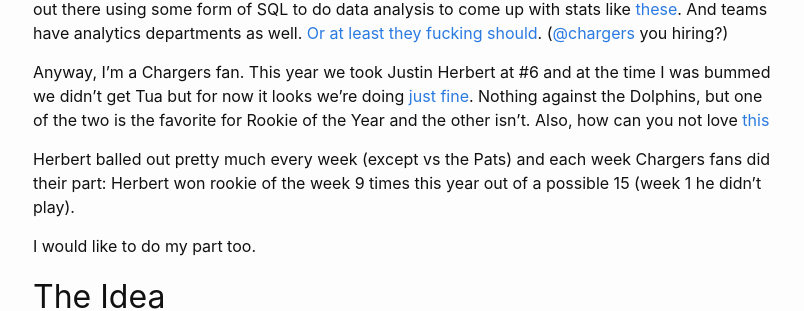
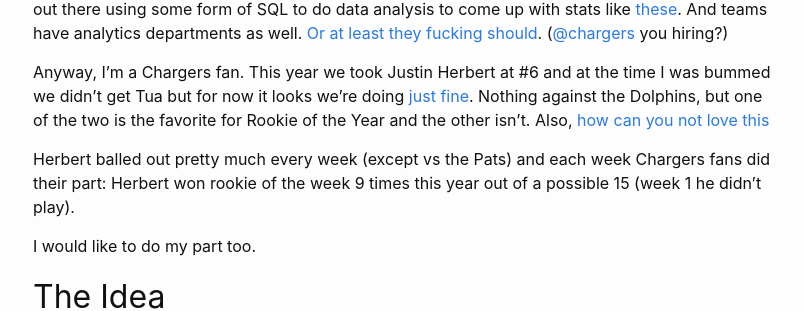
Before and after one commit to ayyjohn/ayyjohn.github.io, a Jekyll site: the page built from _posts/2021-01-11-herbie-for-roty.markdown, in a window 1280 px wide and 900 px high, scrolled down 583 px. Shown: the part 174-485 px from the top of the window, without its empty margins (237-1041 px from the left). Built offline with Jekyll 4.4.1, drawn with Linux system fonts in a browser that asks for light colours; part of the change alters nothing that is shown.

Commit message:
switch link to 10s in

```diff
--- a/_posts/2021-01-11-herbie-for-roty.markdown
+++ b/_posts/2021-01-11-herbie-for-roty.markdown
@@ -17,7 +17,7 @@ You've got some crowd out there using some form of SQL to do data analysis to co
 And teams have analytics departments as well. [Or at least they fucking should](https://www.boltsfromtheblue.com/2018/7/19/17593186/the-los-angeles-chargers-dont-have-a-single-analytics-employee-nfl). ([@chargers](https://twitter.com/Chargers) you hiring?)
 
 Anyway, I'm a Chargers fan. This year we took Justin Herbert at #6 and at the time I was bummed we didn't get Tua but for now it looks we're doing [just fine](https://www.youtube.com/watch?v=q9NlShd6Xoc). Nothing against the Dolphins, but one of the two is the favorite for Rookie of the Year and the other isn't.
-Also, how can you not love [this](https://www.youtube.com/watch?v=BjJh7HfZHIo)
+Also, [how can you not love this](https://youtu.be/BjJh7HfZHIo?t=10)
 
 Herbert balled out pretty much every week (except vs the Pats) and each week Chargers fans did their part: Herbert won rookie of the week 9 times this year out of a possible 15 (week 1 he didn't play).
 
```
